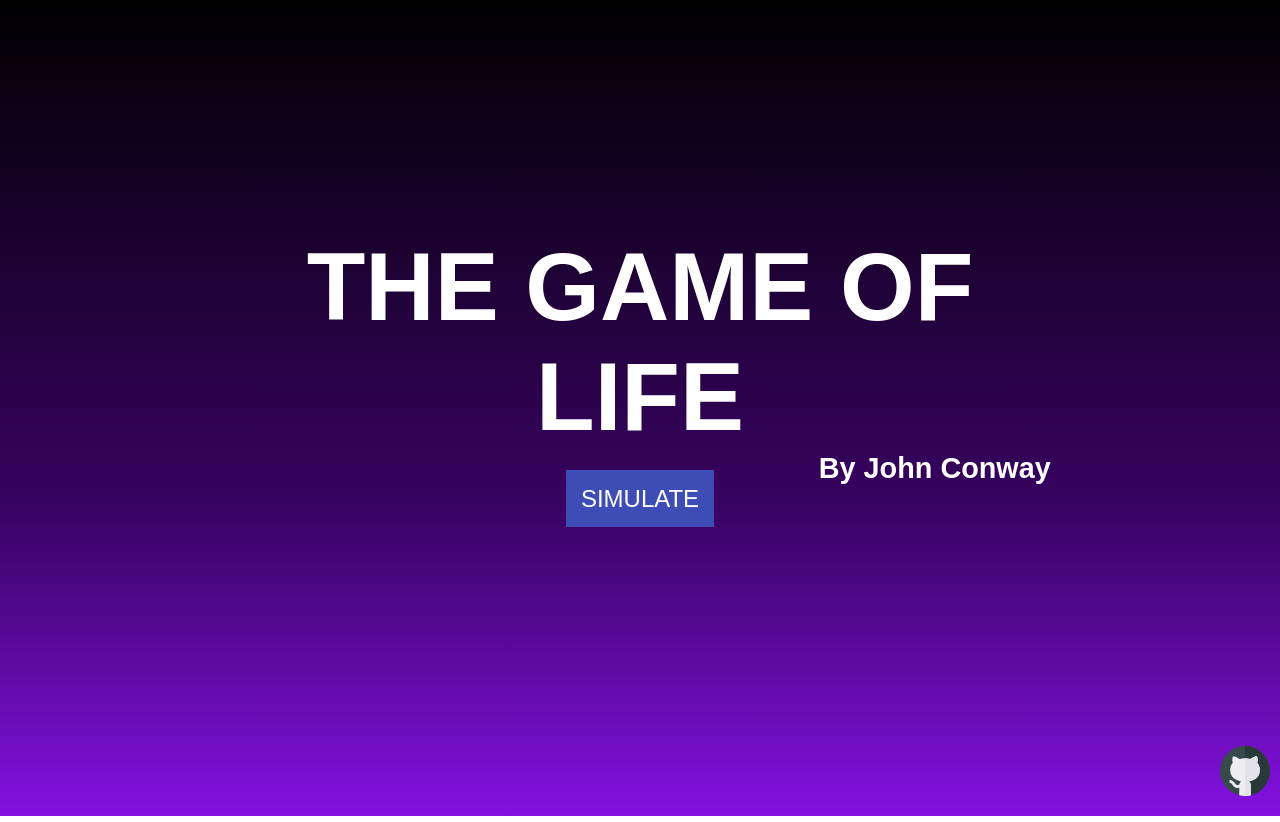
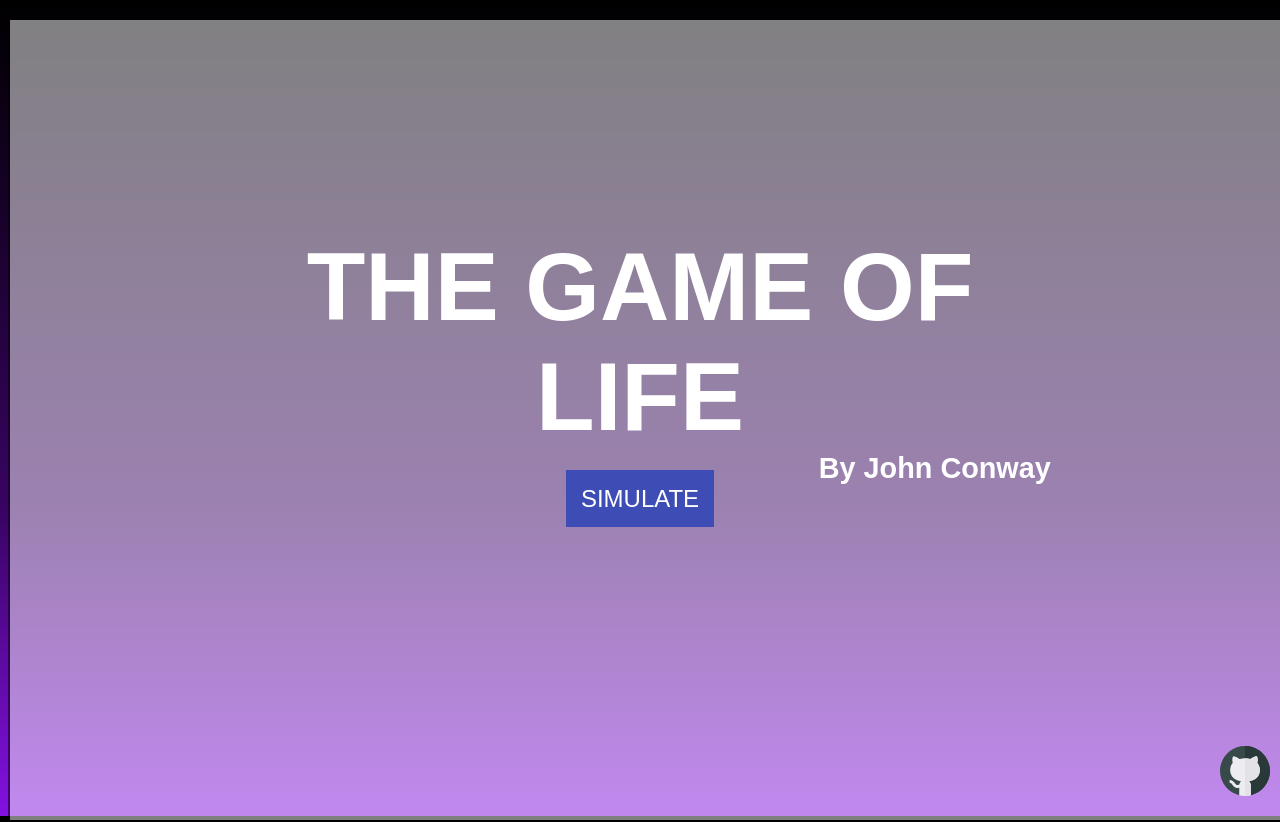
Before and after one commit to meep-morp/Conways_Game_Of_Life, a React (Create React App) app: page / in a window 1280 px wide. Built offline with nearby package versions, Linux system fonts and the light colour scheme; a web font is replaced by a local one.

Commit message:
Unfinished anim

```diff
--- a/src/App.js
+++ b/src/App.js
@@ -5,12 +5,14 @@ import Grid from "./components/grid";
 import Options from "./components/options";
 import { AppProvider } from "./context/AppContext";
 import Home from "./components/home";
+import Canvas from "./components/canvas";
 function App() {
 	return (
 		<AppProvider>
 			<Router>
 				<div className="App">
 					<Route path="/" exact>
+						<Canvas />
 						<Home />
 					</Route>
 					<Route path="/cells">
--- /dev/null
+++ b/src/components/canvas.jsx
@@ -0,0 +1,58 @@
+import React, { useRef, useState, useEffect } from 'react';
+
+const Canvas = props => {
+    const canvasRef = useRef(null);
+    const [context, setContext] = useState(null);
+    let particleArr;
+
+    // Constructor for particles
+    function Particle(x, y, directionX, directionY, size, color) {
+        this.x = x;
+        this.y = y;
+        this.directionX = directionX;
+        this.directionY = directionY;
+        this.size = size;
+        this.color = color;
+    }
+
+    useEffect(() => {
+        if (canvasRef.current) {
+            const renderCtx = canvasRef.current.getContext('2d');
+
+            if (renderCtx) {
+                setContext(renderCtx);
+            }
+        }
+
+        if (context) {
+            Particle.prototype.draw = function () {
+                context.beginPath();
+                context.arc(this.x, this.y, this.size, 0, Math.PI * 2, false);
+                context.fillStyle = this.color;
+                context.fill();
+            }
+
+            const test = new Particle(10, 10, 1, 1, 20, 'white');
+            test.draw()
+        }
+    }, [context])
+
+
+    // Constructor Function for Particles
+    return (
+        <div className="canvas-container">
+            <canvas
+                id="canvas"
+                ref={canvasRef}
+                width={500}
+                height={500}
+                style={{
+                    border: '2px solid #000',
+                    marginTop: 10,
+                }}
+            ></canvas>
+        </div>
+    )
+}
+
+export default Canvas;
--- a/src/components/home.jsx
+++ b/src/components/home.jsx
@@ -1,4 +1,4 @@
-import React from 'react';
+import React, { useEffect, useRef } from 'react';
 import git from "../assets/gitLogo.svg";
 import { Link } from 'react-router-dom';
 
--- a/src/styles/css/index.css
+++ b/src/styles/css/index.css
@@ -37,6 +37,21 @@ body {
 }
 .SR_Only {
   display: none;
+}
+.canvas-container {
+  z-index: -1;
+  margin: 0;
+  padding: 0;
+  left: 0;
+}
+.canvas-container #canvas {
+  position: absolute;
+  width: 100vw;
+  height: 100vh;
+  margin: 0;
+  padding: 0;
+  opacity: 0.5;
+  background: white;
 }
 .home {
   display: flex;
--- /dev/null
+++ b/src/styles/less/canvas.less
@@ -0,0 +1,16 @@
+.canvas-container {
+	z-index: -1;
+	margin: 0;
+	padding: 0;
+	left: 0;
+
+	#canvas {
+		position: absolute;
+		width: 100vw;
+		height: 100vh;
+		margin: 0;
+		padding: 0;
+		opacity: 0.5;
+		background: white;
+	}
+}
--- a/src/styles/less/index.less
+++ b/src/styles/less/index.less
@@ -1,4 +1,5 @@
 @import "general";
+@import "canvas";
 @import "home";
 @import "grid";
 @import "options";
```
